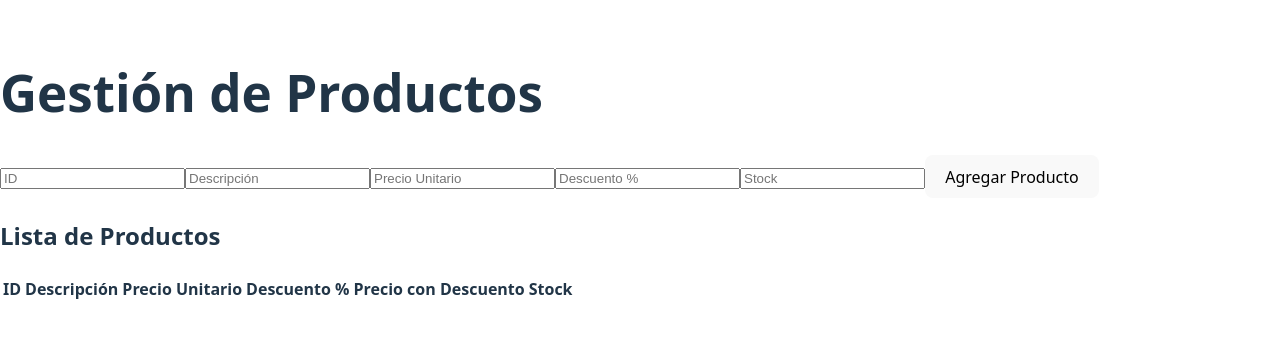
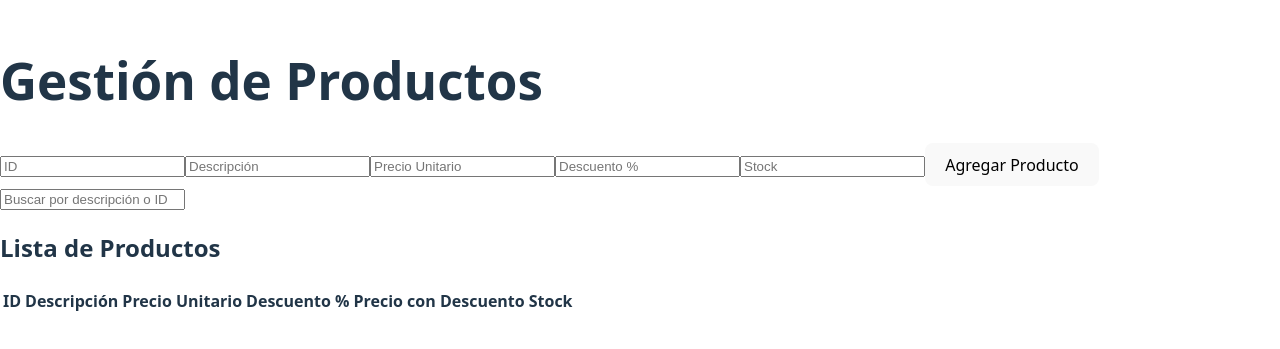
Before and after one commit to nicoduarte25/pv_tp4_grupo18, a React (Vite) app: page / in a window 1280 px wide. Shown: the part 233-582 px from the top of the page. Built offline with nearby package versions, Linux system fonts and the light colour scheme.

Commit message:
searchvar

```diff
--- a/src/App.jsx
+++ b/src/App.jsx
@@ -39,6 +39,7 @@ function App() {
         productToEdit={editingProduct}
         clearEdit={clearEdit}
       />
+       <SearchVar products={products} />
       <ProductList
         products={products}
         onEditProduct={handleEditProduct}
```
